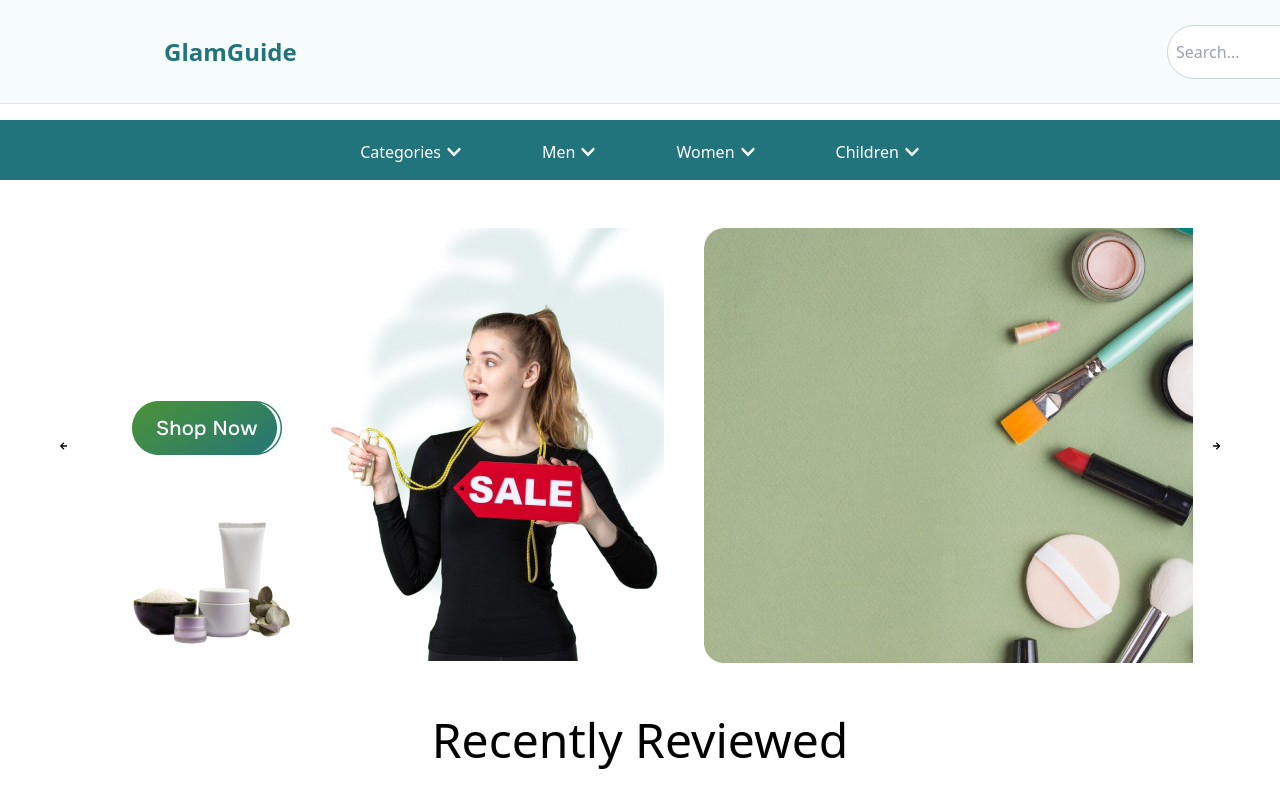
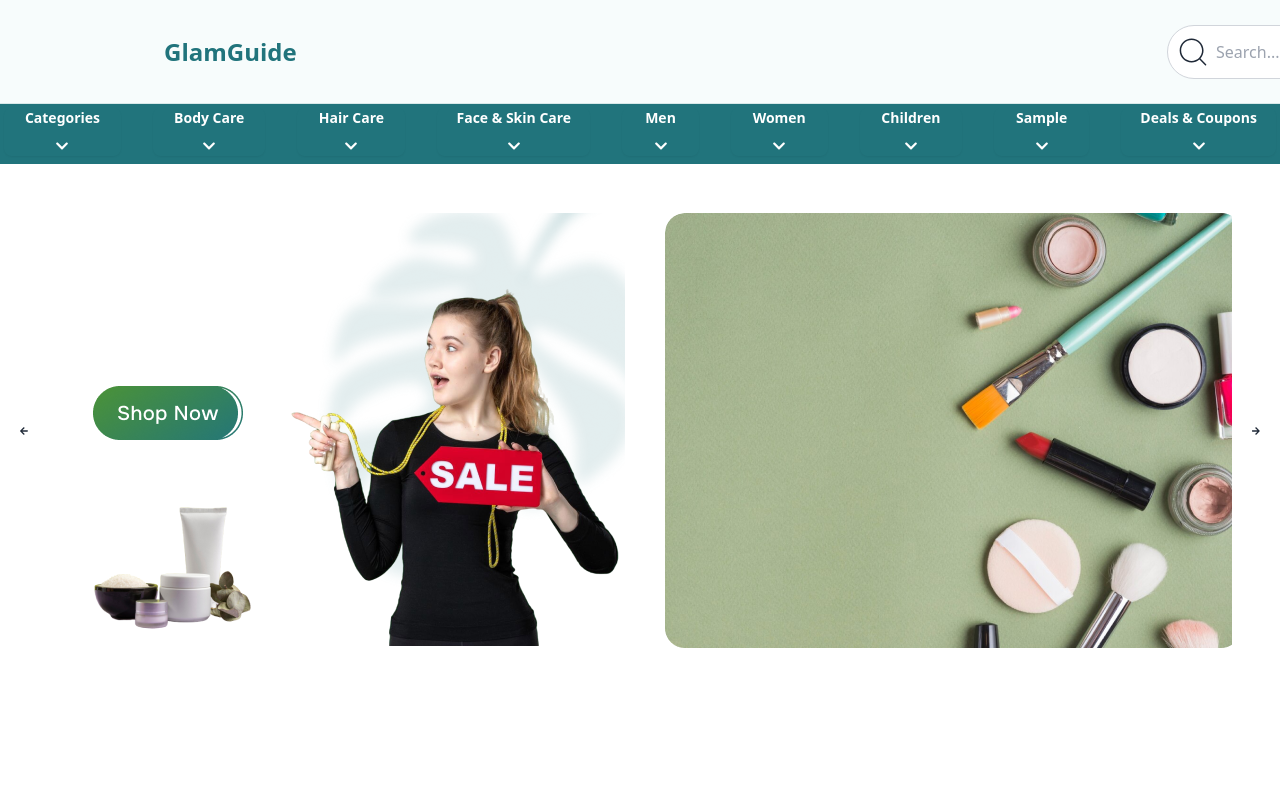
Before and after one commit to mahtobhola431/internShipLandingpage, a React (Create React App) app: page / in a window 1280 px wide. Shown: the top 790 px of the page. Built offline with nearby package versions, Linux system fonts and the light colour scheme.

Commit message:
addes home page

```diff
--- a/package.json
+++ b/package.json
@@ -38,6 +38,7 @@
   },
   "devDependencies": {
     "autoprefixer": "^10.4.20",
+    "daisyui": "^4.12.10",
     "postcss": "^8.4.47",
     "tailwindcss": "^3.4.12"
   }
--- a/src/App.js
+++ b/src/App.js
@@ -1,26 +1,3 @@
-// import React from 'react'
-// import Navbar from './components/Navbar'
-// import DropdownMenu from './components/DropdownMenu'
-// import HeroBanner from './components/HeroBanner'
-// import RecentlyReview from './components/RecentlyReview'
-// import BrowseCategory from './components/BrowseCategory'
-
-
-// const App = () => {
-//   return (
-//     <div>
-//       <Navbar/>
-// <DropdownMenu/>
-// <HeroBanner/>
-// <RecentlyReview/>
-// <BrowseCategory></BrowseCategory>
-
-//     </div>
-//   )
-// }
-
-// export default App
-
 
 import React from 'react';
 import Navbar from './components/Navbar';
@@ -36,11 +13,11 @@ const App = () => {
     <div>
       <div className="fixed top-0 left-0 right-0 z-10">
         <Navbar />
-
+        <DropdownMenu />
       </div>
       <div className="mt-[120px]">
-        <DropdownMenu />
-        <HeroBanner />
+
+        <HeroBanner/>
         <RecentlyReview />
         <BrowseCategory />
         <Deals/>
--- a/src/components/DropdownMenu.js
+++ b/src/components/DropdownMenu.js
@@ -1,10 +1,9 @@
 
-import React, { useState } from 'react';
+
+import React from 'react';
 import { FaChevronDown } from "react-icons/fa";
 
 const DropdownMenu = () => {
-  const [isOpen, setIsOpen] = useState({});
-
   const categoryItems = {
     BodyCare: [
       { label: 'Body Lotion', link: '#' },
@@ -38,98 +37,146 @@ const DropdownMenu = () => {
     { label: 'Accessories', link: '#' },
   ];
 
-  const handleMouseEnter = (category) => {
-    setIsOpen((prev) => ({ ...prev, [category]: true }));
-  };
+  const sampleItems = [
+    { label: 'Sample Product 1', link: '#' },
+    { label: 'Sample Product 2', link: '#' },
+  ];
 
-  const handleMouseLeave = (category) => {
-    setIsOpen((prev) => ({ ...prev, [category]: false }));
-  };
+  const dealsItems = [
+    { label: 'Deal 1', link: '#' },
+    { label: 'Deal 2', link: '#' },
+  ];
 
   return (
-    <div className="relative flex justify-center bg-[#21747C] h-[60px]">
+    <div className="relative flex justify-center bg-[#21747C] h-[60px] space-x-6 ">
 
-<div className='flex items-center py-2 px-4 text-white hover:bg-teal-700 focus:outline-none gap-[5px] m-6'>
-        <button
-          onMouseEnter={() => handleMouseEnter('Categories')}
-          onMouseLeave={() => handleMouseLeave('Categories')}
-        >
-          Categories
-        </button>
-        <FaChevronDown className='text-white' />
-      </div>
-{isOpen.Categories && (
-        <ul className="absolute mt-2 w-48 bg-white text-gray-800 shadow-lg rounded-lg z-10">
+<div className="dropdown dropdown-end">
+        <div tabIndex={0} role="button" className="btn m-1 bg-transparent border-none text-white">
+          Categories <FaChevronDown className='text-white' />
+        </div>
+        <ul tabIndex={0} className="dropdown-content menu rounded-box z-[1] w-48 p-2 shadow">
           {Object.keys(categoryItems).map((category) => (
-            <li key={category} className="px-2 py-2 hover:bg-gray-100">
+            <li key={category} className="px-4 py-2 bg-[#21747C] text-white hover:bg-[#1A5B65]">
               <span>{category}</span>
+              <ul className="ml-4">
+                {categoryItems[category].map((item) => (
+                  <li key={item.label} className="px-2 py-1 bg-[#21747C] text-white hover:bg-[#1A5B65]">
+                    <a href={item.link}>{item.label}</a>
+                  </li>
+                ))}
+              </ul>
             </li>
           ))}
         </ul>
-      )}
+      </div>
+
+      <div className="dropdown dropdown-end">
+        <div tabIndex={0} role="button" className="btn m-1 bg-transparent border-none text-white">
+          Body Care <FaChevronDown className='text-white' />
+        </div>
+        <ul tabIndex={0} className="dropdown-content menu rounded-box z-[1] w-48 p-2 shadow">
+          {categoryItems.BodyCare.map((item, index) => (
+            <li key={index} className="px-4 py-2 bg-[#21747C] text-white hover:bg-[#1A5B65]">
+              <a href={item.link}>{item.label}</a>
+            </li>
+          ))}
+        </ul>
+      </div>
+
+      <div className="dropdown dropdown-end">
+        <div tabIndex={0} role="button" className="btn m-1 bg-transparent border-none text-white">
+          Hair Care <FaChevronDown className='text-white' />
+        </div>
+        <ul tabIndex={0} className="dropdown-content menu rounded-box z-[1] w-48 p-2 shadow">
+          {categoryItems.HairCare.map((item, index) => (
+            <li key={index} className="px-4 py-2 bg-[#21747C] text-white hover:bg-[#1A5B65]">
+              <a href={item.link}>{item.label}</a>
+            </li>
+          ))}
+        </ul>
+      </div>
+
+      <div className="dropdown dropdown-end">
+        <div tabIndex={0} role="button" className="btn m-1 bg-transparent border-none text-white">
+          Face & Skin Care <FaChevronDown className='text-white' />
+        </div>
+        <ul tabIndex={0} className="dropdown-content menu rounded-box z-[1] w-48 p-2 shadow">
+          {categoryItems.FaceSkinCare.map((item, index) => (
+            <li key={index} className="px-4 py-2 bg-[#21747C] text-white hover:bg-[#1A5B65]">
+              <a href={item.link}>{item.label}</a>
+            </li>
+          ))}
+        </ul>
+      </div>
 
 
 
 
-
-
-
-      <div className='flex items-center py-2 px-4 text-white hover:bg-teal-700 focus:outline-none gap-[5px] m-6'>
-        <button
-          onMouseEnter={() => handleMouseEnter('Men')}
-          onMouseLeave={() => handleMouseLeave('Men')}
-        >
-          Men
-        </button>
-        <FaChevronDown className='text-white' />
-      </div>
-      {isOpen.Men && (
-        <ul className="absolute mt-8 w-48 bg-white text-gray-800 shadow-lg rounded-lg z-10">
+      <div className="dropdown dropdown-end">
+        <div tabIndex={0} role="button" className="btn m-1 bg-transparent border-none text-white">
+          Men <FaChevronDown className='text-white' />
+        </div>
+        <ul tabIndex={0} className="dropdown-content menu rounded-box z-[1] w-48 p-2 shadow">
           {menItems.map((item, index) => (
-            <li key={index} className="px-4 py-2 hover:bg-gray-100">
+            <li key={index} className="px-4 py-2 bg-[#21747C] text-white hover:bg-[#1A5B65]">
               <a href={item.link}>{item.label}</a>
             </li>
           ))}
         </ul>
-      )}
+      </div>
 
-      <div className='flex items-center py-2 px-4 text-white hover:bg-teal-700 focus:outline-none gap-[5px] m-6'>
-        <button
-          onMouseEnter={() => handleMouseEnter('Women')}
-          onMouseLeave={() => handleMouseLeave('Women')}
-        >
-          Women
-        </button>
-        <FaChevronDown className='text-white' />
-      </div>
-      {isOpen.Women && (
-        <ul className="absolute mt-8 w-48 bg-white text-gray-800 shadow-lg rounded-lg z-10">
+      <div className="dropdown dropdown-end">
+        <div tabIndex={0} role="button" className="btn m-1 bg-transparent border-none text-white">
+          Women <FaChevronDown className='text-white' />
+        </div>
+        <ul tabIndex={0} className="dropdown-content menu rounded-box z-[1] w-48 p-2 shadow">
           {womenItems.map((item, index) => (
-            <li key={index} className="px-4 py-2 hover:bg-gray-100">
+            <li key={index} className="px-4 py-2 bg-[#21747C] text-white hover:bg-[#1A5B65]">
               <a href={item.link}>{item.label}</a>
             </li>
           ))}
         </ul>
-      )}
+      </div>
 
-      <div className='flex items-center py-2 px-4 text-white hover:bg-teal-700 focus:outline-none gap-[5px] m-6'>
-        <button
-          onMouseEnter={() => handleMouseEnter('Children')}
-          onMouseLeave={() => handleMouseLeave('Children')}
-        >
-          Children
-        </button>
-        <FaChevronDown className='text-white' />
-      </div>
-      {isOpen.Children && (
-        <ul className="absolute mt-8 w-48 bg-white text-gray-800 shadow-lg rounded-lg z-10">
+      <div className="dropdown dropdown-end">
+        <div tabIndex={0} role="button" className="btn m-1 bg-transparent border-none text-white">
+          Children <FaChevronDown className='text-white' />
+        </div>
+        <ul tabIndex={0} className="dropdown-content menu rounded-box z-[1] w-48 p-2 shadow">
           {childrenItems.map((item, index) => (
-            <li key={index} className="px-4 py-2 hover:bg-gray-100">
+            <li key={index} className="px-4 py-2 bg-[#21747C] text-white hover:bg-[#1A5B65]">
               <a href={item.link}>{item.label}</a>
             </li>
           ))}
         </ul>
-      )}
+      </div>
+
+        <div className="dropdown dropdown-end">
+        <div tabIndex={0} role="button" className="btn m-1 bg-transparent border-none text-white">
+          Sample <FaChevronDown className='text-white' />
+        </div>
+        <ul tabIndex={0} className="dropdown-content menu rounded-box z-[1] w-48 p-2 shadow">
+          {sampleItems.map((item, index) => (
+            <li key={index} className="px-4 py-2 bg-[#21747C] text-white hover:bg-[#1A5B65]">
+              <a href={item.link}>{item.label}</a>
+            </li>
+          ))}
+        </ul>
+      </div>
+
+
+      <div className="dropdown dropdown-end">
+        <div tabIndex={0} role="button" className="btn m-1 bg-transparent border-none text-white">
+          Deals & Coupons <FaChevronDown className='text-white' />
+        </div>
+        <ul tabIndex={0} className="dropdown-content menu rounded-box z-[1] w-48 p-2 shadow">
+          {dealsItems.map((item, index) => (
+            <li key={index} className="px-4 py-2 bg-[#21747C] text-white hover:bg-[#1A5B65]">
+              <a href={item.link}>{item.label}</a>
+            </li>
+          ))}
+        </ul>
+      </div>
     </div>
   );
 };
--- a/src/components/HeroBanner.js
+++ b/src/components/HeroBanner.js
@@ -1,32 +1,29 @@
-
-
-
-
 import React, { useRef } from "react";
 import photo_1 from "../../src/images/banner_1.png";
 import photo_2 from "../../src/images/banner_2.png";
 import photo_3 from "../../src/images/banner_3.png";
-import photo_4 from '../../src/images/photo_4.avif';
+import photo_4 from "../../src/images/photo_4.avif";
 import { FaArrowLeft, FaArrowRight } from "react-icons/fa";
 
 const HeroBanner = () => {
   const scrollRef = useRef(null);
 
   const scroll = (direction) => {
-    const scrollAmount = direction === 'left' ? -577 : 577;
-    scrollRef.current.scrollBy({ left: scrollAmount, behavior: 'smooth' });
+    const scrollAmount = direction === "left" ? -577 : 577;
+    scrollRef.current.scrollBy({ left: scrollAmount, behavior: "smooth" });
   };
 
   return (
-    <div className="relative overflow-hidden flex justify-center items-center m-10 ">
+
+    <div className="relative overflow-hidden flex justify-center items-center m-x-10 ">
       <FaArrowLeft
         className="cursor-pointer  mx-5"
-        onClick={() => scroll('left')}
+        onClick={() => scroll("left")}
       />
 
       <div
         ref={scrollRef}
-        className="flex overflow-x-hidden scrollbar-hide py-2 gap-x-10"
+        className="flex overflow-x-hidden scrollbar-hide py-2 gap-x-10 my-[85px]"
       >
         <img
           src={photo_1}
@@ -52,7 +49,7 @@ const HeroBanner = () => {
 
       <FaArrowRight
         className="cursor-pointer mx-5"
-        onClick={() => scroll('right')}
+        onClick={() => scroll("right")}
       />
     </div>
   );
--- a/src/components/Navbar.js
+++ b/src/components/Navbar.js
@@ -1,44 +1,40 @@
-
-
-
-import React from 'react';
-
+import React from "react";
+import { CiSearch } from "react-icons/ci";
 
 const Navbar = () => {
   return (
     <nav className="w-[1920px] h-[104px] bg-[#F7FCFC] border-b border-[#D8E9E9] opacity-100 flex justify-between items-center px-6">
-
       <div className="flex items-center">
-        <h1 className="text-2xl font-bold text-[#21747C] pl-[140px]">GlamGuide</h1>
+        <h1 className="text-2xl font-bold text-[#21747C] pl-[140px]">
+          GlamGuide
+        </h1>
       </div>
 
-      <div className="flex items-center gap-4 pr-[140px]">
+      <div className="flex items-center gap-4 pr-[140px] relative">
         <input
           type="text"
           placeholder="Search..."
-          className="p-2 border rounded-full border-gray-300"
+          className="p-2 border rounded-full border-gray-300 pl-12 "
           style={{
-            width: '467px',
-            height: '54px',
+            width: "467px",
+            height: "54px",
             opacity: 1,
           }}
         />
-
-
-
+        <CiSearch className="absolute left-2 top-1/2 transform -translate-y-1/2 w-[36px] h-[36px] " />
 
         <button
           className="text-white px-4 py-2 rounded-full"
           style={{
-            background: "linear-gradient(0deg, #21747C, #21747C), linear-gradient(118.82deg, #4F9531 -8.63%, #21747C 107.61%)",
+            background:
+              "linear-gradient(0deg, #21747C, #21747C), linear-gradient(118.82deg, #4F9531 -8.63%, #21747C 107.61%)",
             fontFamily: "'Onest', sans-serif",
             fontSize: "20px",
             fontWeight: 500,
             lineHeight: "25.5px",
             letterSpacing: "0.02em",
             textAlign: "left",
-            height: '54px'
-
+            height: "54px",
           }}
         >
           Sign Up
--- a/tailwind.config.js
+++ b/tailwind.config.js
@@ -5,5 +5,8 @@ module.exports = {
   theme: {
     extend: {},
   },
-  plugins: [],
+  plugins: [
+    require('daisyui'),
+
+  ],
 }
```
Also changed, not shown: src/components/BrowseCategory.js (+18 -16 lines), src/components/Deals.js (+40 -26 lines), src/components/Footer.js (+60 -26 lines), src/logo.svg, 1 other file (tests, documents, lock files or other folders).
